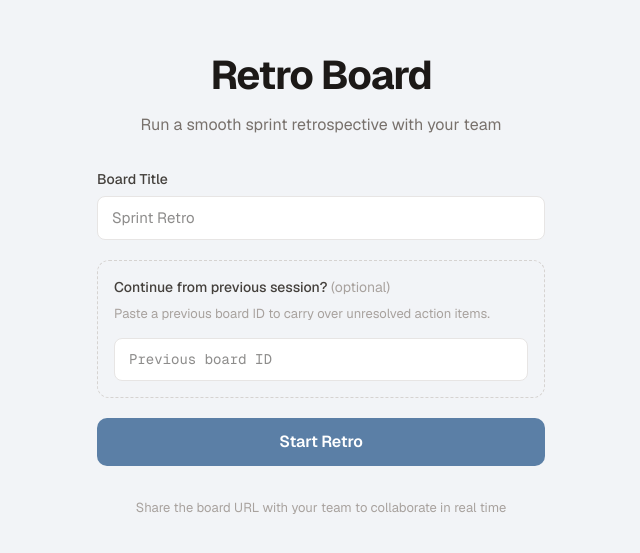
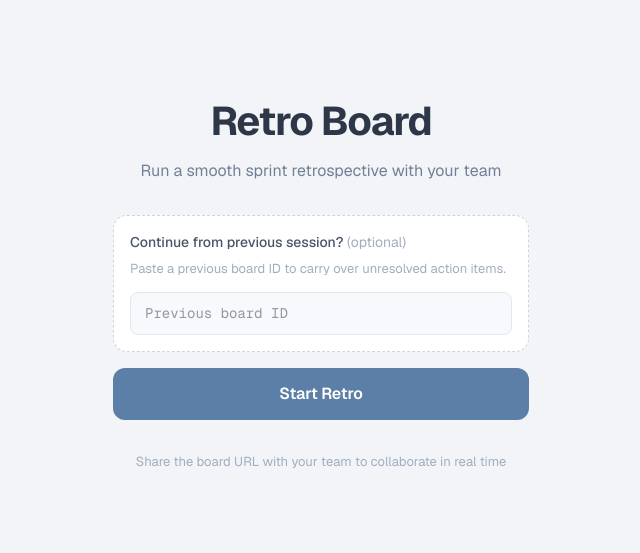
Before and after one commit to ts-eva/retro-board, a Next.js app: page / in a window 1280 px wide. Shown: the part 119-672 px from the top of the page, without its empty margins (319-959 px from the left). Built offline with nearby package versions, Linux system fonts and the light colour scheme.

Commit message:
Auto-generate board title from date, remove title input
Board title is now set server-side as "Sprint Retro · March 20, 2026".
Removed the title text field from the home page — one less thing to fill in.

Co-Authored-By: Claude Sonnet 4.6 <noreply@anthropic.com>

```diff
--- a/app/api/boards/route.ts
+++ b/app/api/boards/route.ts
@@ -2,17 +2,25 @@ import { NextRequest, NextResponse } from 'next/server'
 import { prisma } from '@/lib/prisma'
 import { pusher } from '@/lib/pusher'
 
+function generateTitle() {
+  const now = new Date()
+  return `Sprint Retro · ${now.toLocaleDateString('en-US', {
+    month: 'long',
+    day: 'numeric',
+    year: 'numeric',
+  })}`
+}
+
 export async function POST(request: NextRequest) {
   try {
     const body = await request.json()
-    const { title, previousBoard } = body as {
-      title?: string
+    const { previousBoard } = body as {
       previousBoard?: string
     }
 
     const board = await prisma.board.create({
       data: {
-        title: title?.trim() || 'Sprint Retro',
+        title: generateTitle(),
         previousBoard: previousBoard?.trim() || null,
       },
     })
--- a/app/page.tsx
+++ b/app/page.tsx
@@ -5,7 +5,6 @@ import { useRouter } from 'next/navigation'
 
 export default function HomePage() {
   const router = useRouter()
-  const [title, setTitle] = useState('')
   const [previousBoard, setPreviousBoard] = useState('')
   const [loading, setLoading] = useState(false)
   const [error, setError] = useState<string | null>(null)
@@ -20,7 +19,6 @@ export default function HomePage() {
         method: 'POST',
         headers: { 'Content-Type': 'application/json' },
         body: JSON.stringify({
-          title: title.trim() || undefined,
           previousBoard: previousBoard.trim() || undefined,
         }),
       })
@@ -53,7 +51,7 @@ export default function HomePage() {
       <div
         style={{
           width: '100%',
-          maxWidth: '28rem',
+          maxWidth: '26rem',
           display: 'flex',
           flexDirection: 'column',
           gap: '2rem',
@@ -66,13 +64,13 @@ export default function HomePage() {
               fontSize: '2.5rem',
               fontWeight: '700',
               letterSpacing: '-0.03em',
-              color: '#1c1917',
+              color: '#2D3748',
               marginBottom: '0.5rem',
             }}
           >
             Retro Board
           </h1>
-          <p style={{ color: '#78716c', fontSize: '1rem' }}>
+          <p style={{ color: '#718096', fontSize: '1rem', margin: 0 }}>
             Run a smooth sprint retrospective with your team
           </p>
         </div>
@@ -80,38 +78,8 @@ export default function HomePage() {
         {/* Form */}
         <form
           onSubmit={handleStart}
-          style={{ display: 'flex', flexDirection: 'column', gap: '1.25rem' }}
+          style={{ display: 'flex', flexDirection: 'column', gap: '1rem' }}
         >
-          {/* Board title */}
-          <div style={{ display: 'flex', flexDirection: 'column', gap: '0.375rem' }}>
-            <label
-              htmlFor="title"
-              style={{ fontSize: '0.875rem', fontWeight: '500', color: '#44403c' }}
-            >
-              Board Title
-            </label>
-            <input
-              id="title"
-              type="text"
-              placeholder="Sprint Retro"
-              value={title}
-              onChange={(e) => setTitle(e.target.value)}
-              style={{
-                width: '100%',
-                padding: '0.625rem 0.875rem',
-                borderRadius: '0.5rem',
-                border: '1.5px solid #e7e5e4',
-                background: '#fff',
-                fontSize: '0.9375rem',
-                color: '#1c1917',
-                outline: 'none',
-                transition: 'border-color 0.15s',
-              }}
-              onFocus={(e) => (e.target.style.borderColor = '#a78bfa')}
-              onBlur={(e) => (e.target.style.borderColor = '#e7e5e4')}
-            />
-          </div>
-
           {/* Previous board */}
           <div
             style={{
@@ -119,18 +87,19 @@ export default function HomePage() {
               flexDirection: 'column',
               gap: '0.375rem',
               padding: '1rem',
-              borderRadius: '0.75rem',
-              border: '1.5px dashed #d6d3d1',
+              borderRadius: '0.875rem',
+              border: '1.5px dashed #CBD5E0',
+              background: '#fff',
             }}
           >
             <label
               htmlFor="previousBoard"
-              style={{ fontSize: '0.875rem', fontWeight: '500', color: '#44403c' }}
+              style={{ fontSize: '0.875rem', fontWeight: '500', color: '#4A5568' }}
             >
               Continue from previous session?{' '}
-              <span style={{ fontWeight: '400', color: '#a8a29e' }}>(optional)</span>
+              <span style={{ fontWeight: '400', color: '#A0AEC0' }}>(optional)</span>
             </label>
-            <p style={{ fontSize: '0.8125rem', color: '#a8a29e', margin: '0 0 0.5rem' }}>
+            <p style={{ fontSize: '0.8125rem', color: '#A0AEC0', margin: '0 0 0.5rem' }}>
               Paste a previous board ID to carry over unresolved action items.
             </p>
             <input
@@ -143,16 +112,17 @@ export default function HomePage() {
                 width: '100%',
                 padding: '0.625rem 0.875rem',
                 borderRadius: '0.5rem',
-                border: '1.5px solid #e7e5e4',
-                background: '#fff',
+                border: '1.5px solid #E2E8F0',
+                background: '#F7F9FC',
                 fontSize: '0.875rem',
-                color: '#1c1917',
+                color: '#2D3748',
                 fontFamily: 'var(--font-geist-mono), monospace',
                 outline: 'none',
                 transition: 'border-color 0.15s',
+                boxSizing: 'border-box',
               }}
-              onFocus={(e) => (e.target.style.borderColor = '#a78bfa')}
-              onBlur={(e) => (e.target.style.borderColor = '#e7e5e4')}
+              onFocus={(e) => (e.target.style.borderColor = '#8A9CC7')}
+              onBlur={(e) => (e.target.style.borderColor = '#E2E8F0')}
             />
           </div>
 
@@ -162,9 +132,9 @@ export default function HomePage() {
               style={{
                 padding: '0.75rem 1rem',
                 borderRadius: '0.5rem',
-                background: '#fff1f2',
-                border: '1.5px solid #fecdd3',
-                color: '#e11d48',
+                background: '#FFF5F5',
+                border: '1.5px solid #FEB2B2',
+                color: '#C53030',
                 fontSize: '0.875rem',
               }}
             >
@@ -178,8 +148,8 @@ export default function HomePage() {
             disabled={loading}
             style={{
               width: '100%',
-              padding: '0.75rem 1.5rem',
-              borderRadius: '0.625rem',
+              padding: '0.875rem 1.5rem',
+              borderRadius: '0.75rem',
               border: 'none',
               background: loading ? '#8A9CC7' : '#5B7FA6',
               color: '#fff',
@@ -201,7 +171,7 @@ export default function HomePage() {
         </form>
 
         {/* Footer note */}
-        <p style={{ textAlign: 'center', fontSize: '0.8125rem', color: '#a8a29e' }}>
+        <p style={{ textAlign: 'center', fontSize: '0.8125rem', color: '#A0AEC0', margin: 0 }}>
           Share the board URL with your team to collaborate in real time
         </p>
       </div>
```
